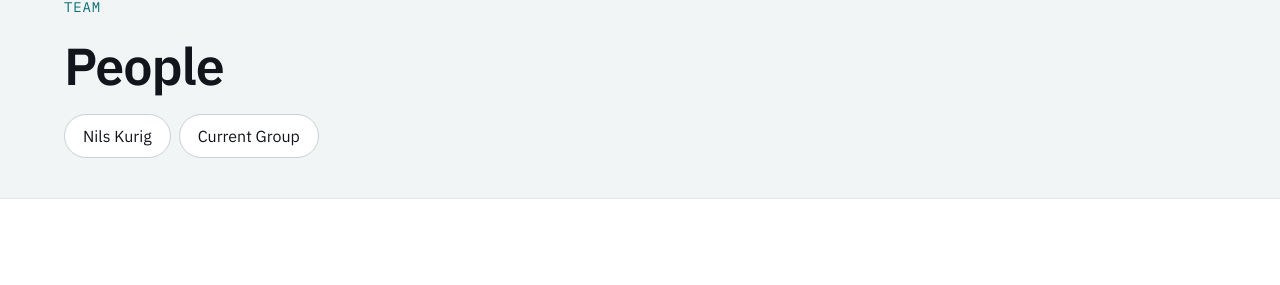
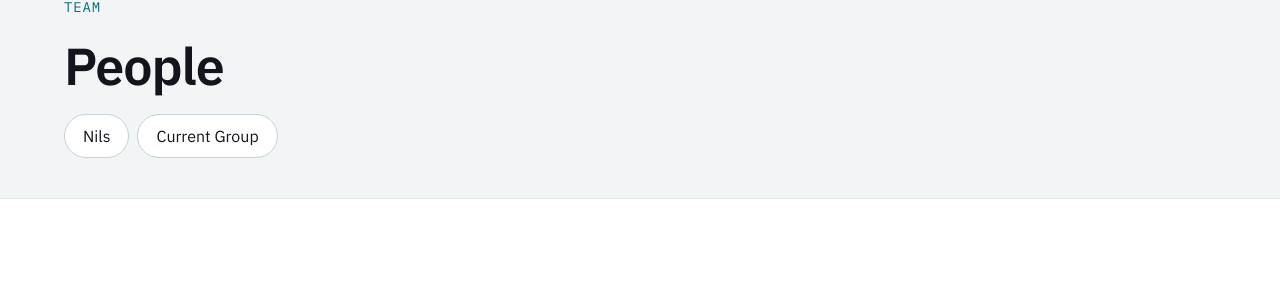
Before and after one commit to NilKur/kurig-group-website, a Jekyll site: the page built from team.html, in a window 1280 px wide and 900 px high. Shown: the part 148-433 px from the top of the window. Built offline with Jekyll 4.4.1, drawn with Linux system fonts in a browser that asks for light colours.

Commit message:
Use "Nils" on the team page jump link as well
Co-Authored-By: Claude Opus 5.5 <noreply@anthropic.com>
Claude-Session: https://claude.ai/code/session_01Ln7JnE2QjE1RQ1nrTBQWHr

```diff
--- a/team.html
+++ b/team.html
@@ -8,7 +8,7 @@ nav: team
 <p class="eyebrow">Team</p>
 <h1>People</h1>
 <nav class="pills" aria-label="On this page">
-<a class="pill" href="#nils">Nils Kurig</a>
+<a class="pill" href="#nils">Nils</a>
 <a class="pill" href="#group">Current Group</a>
 </nav>
 </div>
```
